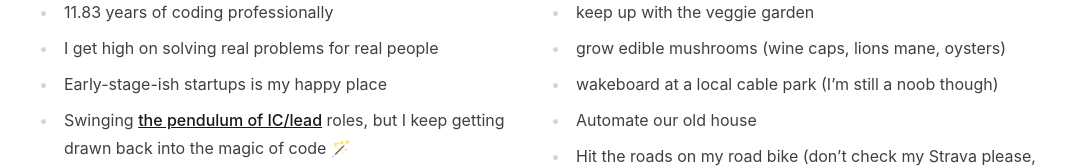
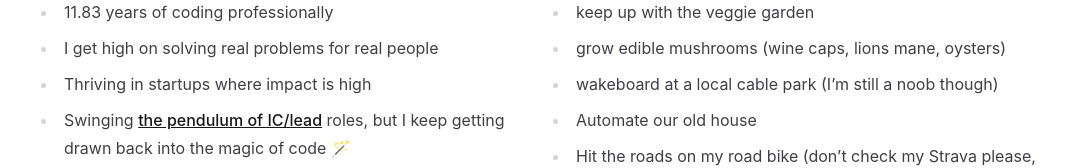
Before and after one commit to madsnedergaard/madsnedergaard.dk, a Next.js app: page /about in a window 1280 px wide. Shown: the part 382-550 px from the top of the page, without its empty margins (104-1170 px from the left). Built offline with nearby package versions, Linux system fonts and the light colour scheme.

Commit message:
Tweaks about page content

```diff
--- a/src/app/about/page.tsx
+++ b/src/app/about/page.tsx
@@ -1,6 +1,5 @@
 import Header from '@/components/Header';
 import NavLink from '@/components/NavLink';
-import Link from 'next/link';
 
 function Content() {
   const firstDayOfWork = new Date('2014-02-01');
@@ -19,9 +18,8 @@ function Content() {
           </p>
           <ul>
             <li>{timeAtWork} years of coding professionally</li>
-            <li>I get high on solving real problems for real people </li>
-            <li>Early-stage-ish startups is my happy place</li>
-
+            <li>I get high on solving real problems for real people</li>
+            <li>Thriving in startups where impact is high</li>
             <li>
               Swinging{' '}
               <a href="https://charity.wtf/2017/05/11/the-engineer-manager-pendulum/">
--- a/src/app/layout.tsx
+++ b/src/app/layout.tsx
@@ -1,8 +1,7 @@
 // These styles apply to every route in the application
-import { Metadata } from 'next';
+import { type Metadata } from 'next';
 import { Analytics } from '@vercel/analytics/next';
 import { SpeedInsights } from '@vercel/speed-insights/next';
-
 import './globals.css';
 
 export const metadata: Metadata = {
```
